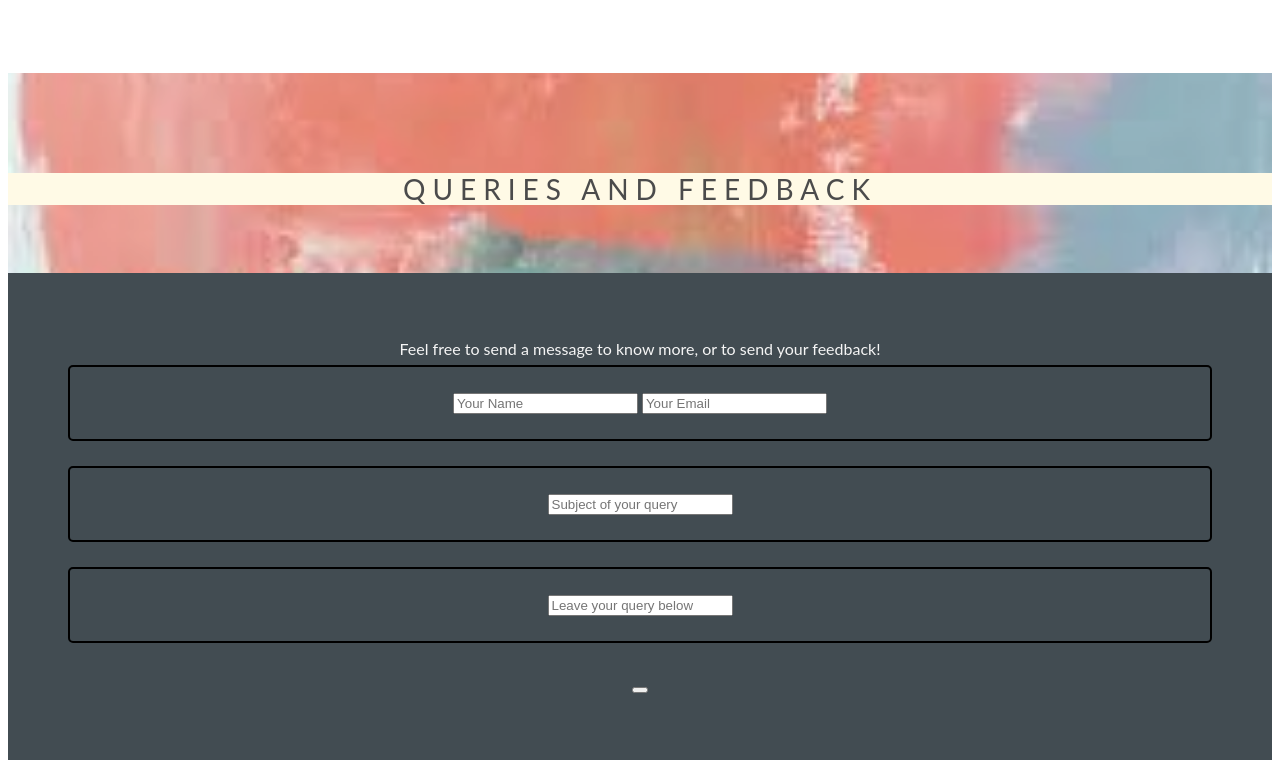
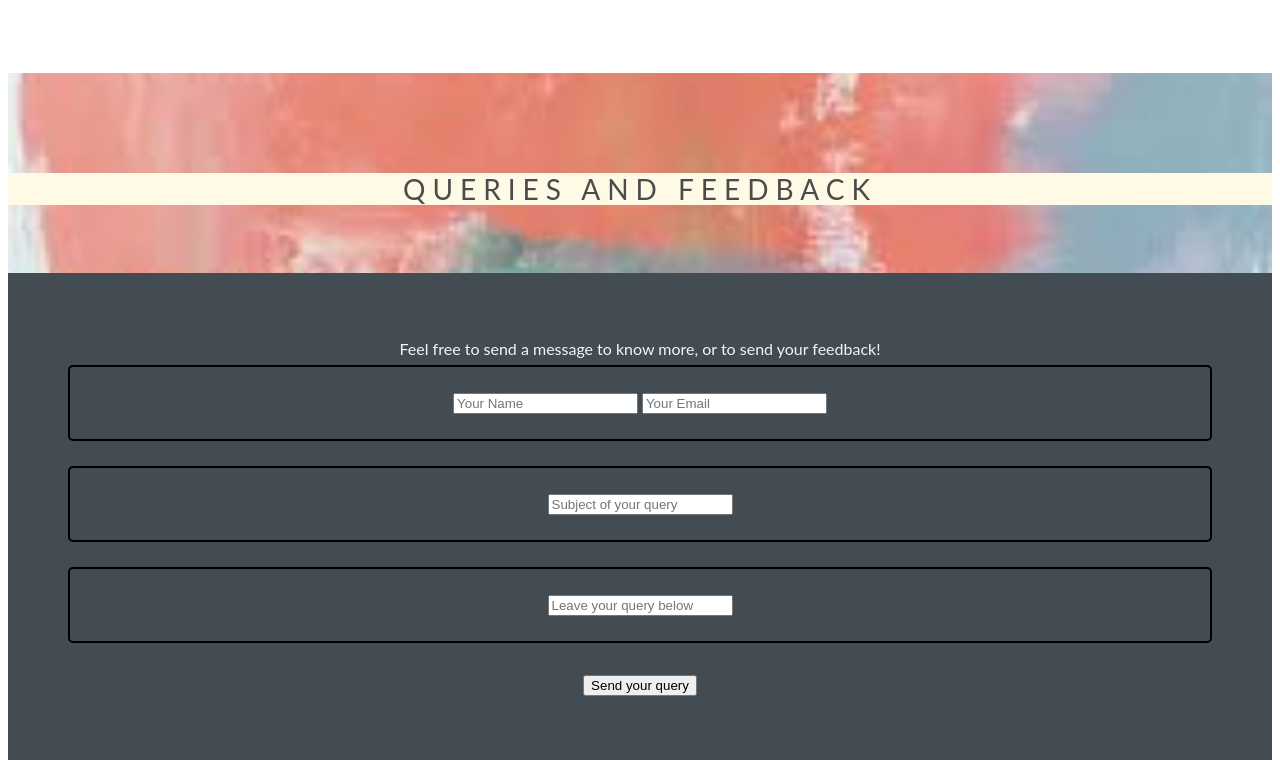
Before and after one commit to rohan-31/Understanding-ASD, a plain HTML site: page index.html in a window 1280 px wide. Shown: the part 8596-9356 px from the top of the page. Drawn offline with nearby package versions, Linux system fonts and the light colour scheme.

Commit message:
Update index.html

```diff
--- a/index.html
+++ b/index.html
@@ -7,7 +7,7 @@
       <script src="https://ajax.googleapis.com/ajax/libs/jquery/3.5.1/jquery.min.js"></script>
       <script>
           function ThankYou() {
-              alert ("Thank You!");
+              alert("Thank You!");
           }
         $(document).ready(function(){
             $(".button").click(function(){
@@ -273,7 +273,7 @@
                 <input type="text" class="input" placeholder="Leave your query below">
             </div>
 
-            <button onclick="Thank You()>"Send your query</button>
+            <button onclick="Thank You()">Send your query</button>
         </div>
         </section>
 
```
